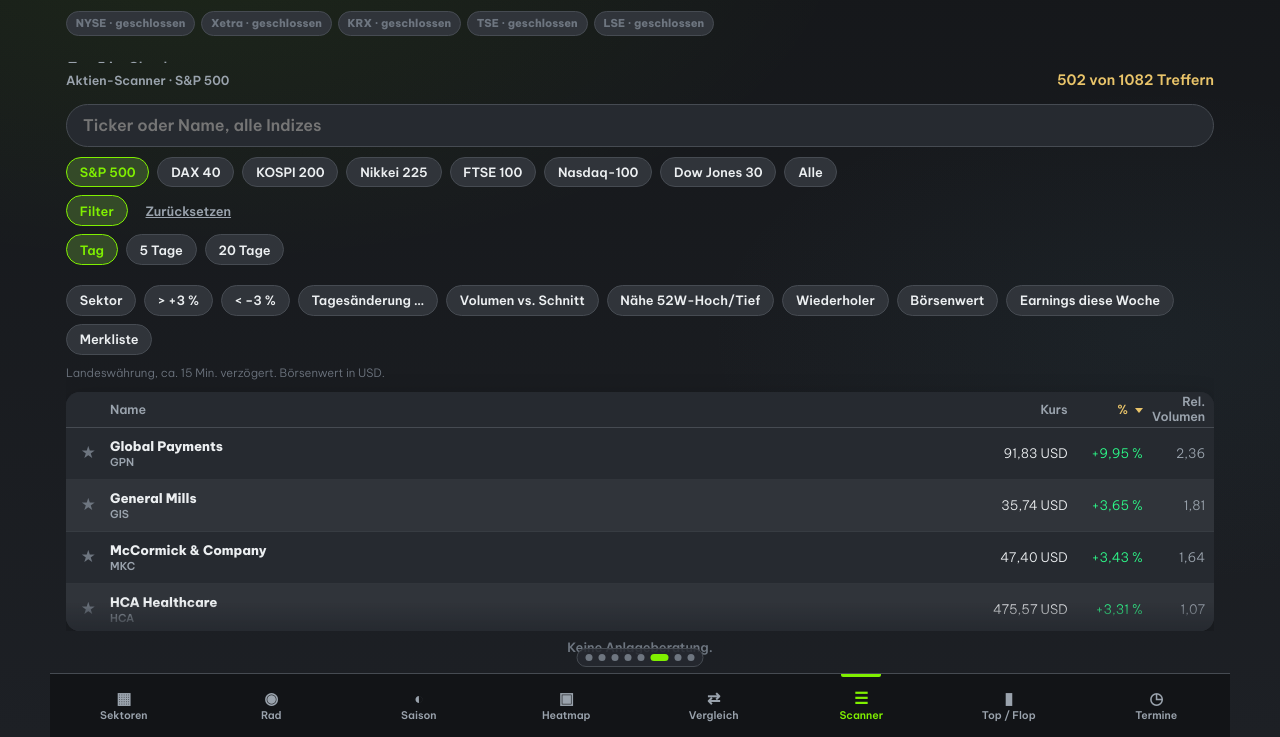
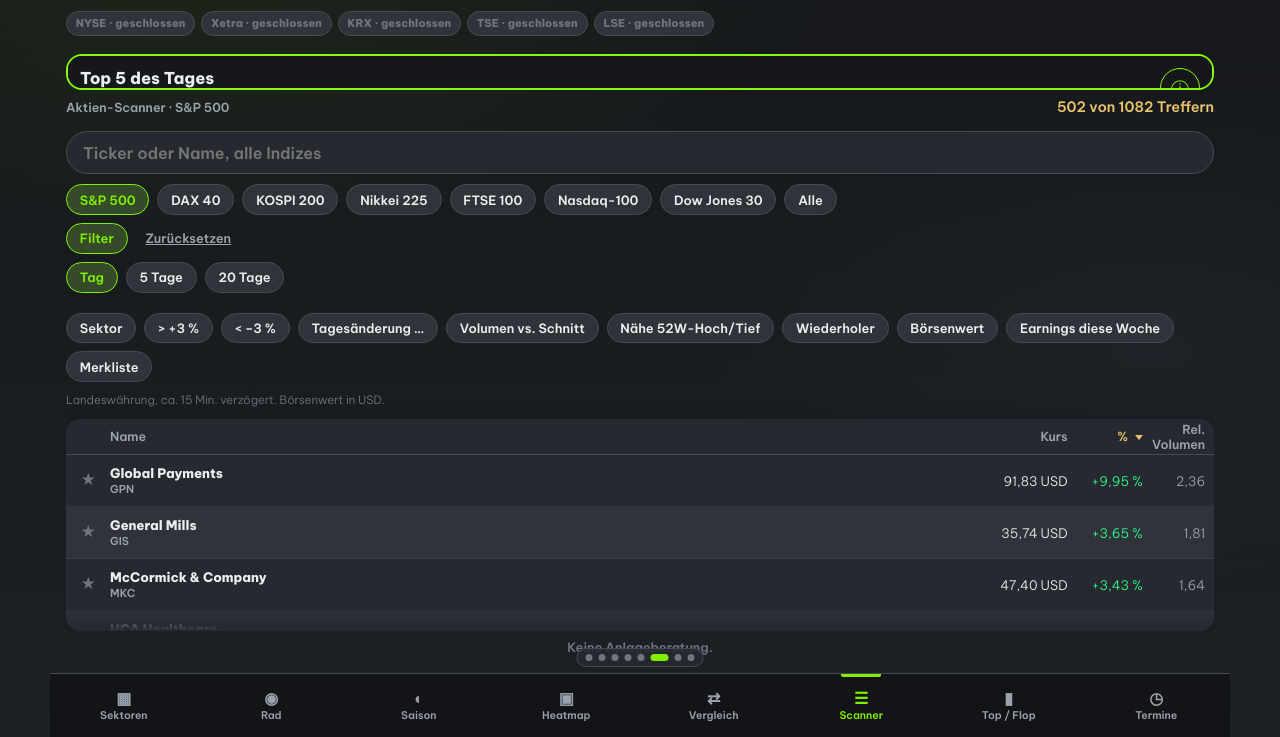
Before and after one commit to mts-analysis/Sektorscan, a plain HTML site: page scanner.html in a window 1280 px wide. Shown: the part 63-800 px from the top of the page. Drawn offline with Linux system fonts and the light colour scheme.

Commit message:
Clarify the Top 5 block with a framed box and plain badges.
The section now has a lime frame, a short explanation behind the
info button, spoken-language badges, and a dated close-of-session
line. The scanner still caps the block at 28vh so the list can scroll.

```diff
--- a/css/app.css
+++ b/css/app.css
@@ -789,9 +789,13 @@ a.chip { text-decoration: none; display: inline-block; }
   -webkit-overflow-scrolling: touch;
   margin-bottom: 8px;
 }
+.page.is-scanner .check-heading { margin-bottom: 8px; }
+.page.is-scanner .check-heading h2 { font-size: 1.02rem; }
 .page.is-scanner .check-card { padding: 6px 10px; }
 .page.is-scanner .check-px,
 .page.is-scanner .check-meta { display: none; }
+.page.is-scanner .check-flags { margin-top: 4px; }
+.page.is-scanner .check-legal { margin-top: 8px; }
 .page.is-scanner .main {
   display: flex;
   flex-direction: column;
@@ -1253,13 +1257,47 @@ table.sais tbody tr { cursor: pointer; }
   .rad-date { font-size: 3rem; }
 }
 
-.check-block { margin: 0 0 14px; }
+.check-block {
+  margin: 0 0 16px;
+  padding: 12px 12px 10px;
+  border: 2px solid #86FB02;
+  border-radius: 16px;
+  background: #15171a;
+}
 .check-block[hidden] { display: none; }
+.check-heading {
+  display: flex;
+  align-items: flex-start;
+  justify-content: space-between;
+  gap: 10px;
+  margin: 0 0 10px;
+}
+.check-heading h2 { margin: 0; font-size: 1.15rem; }
+.check-sub { margin: 2px 0 0; font-size: 0.86rem; color: var(--fg); }
+.check-stand { margin: 2px 0 0; font-size: 0.72rem; color: var(--muted); }
+.check-info-btn {
+  flex: 0 0 auto;
+  width: 40px;
+  height: 40px;
+  border-radius: 50%;
+  border: 1px solid #86FB02;
+  background: transparent;
+  color: #86FB02;
+  font-size: 1.1rem;
+  line-height: 1;
+  cursor: pointer;
+  padding: 0;
+}
+.check-info-btn[aria-expanded="true"] {
+  background: color-mix(in srgb, #86FB02 18%, #15171a);
+}
+.check-info { margin: 0 0 10px; }
+.check-info p { margin: 0; font-size: 0.8rem; line-height: 1.45; color: var(--sub); }
 .check-list { display: flex; flex-direction: column; gap: 8px; }
 .check-card {
   display: block;
   background: var(--card);
-  border-radius: var(--radius);
+  border-radius: 12px;
   padding: 10px 12px;
   text-decoration: none;
   color: inherit;
@@ -1268,17 +1306,39 @@ table.sais tbody tr { cursor: pointer; }
 .check-head .kicker { display: block; margin-top: 2px; }
 .check-pct { font-weight: 800; white-space: nowrap; }
 .check-px { margin: 2px 0 0; font-size: 0.8rem; color: var(--sub); }
-.check-flags { display: flex; flex-wrap: wrap; gap: 6px; margin: 8px 0 2px; }
+.check-flags { display: flex; flex-wrap: wrap; gap: 6px; margin: 8px 0 0; }
 .check-flag {
   font-size: 0.68rem;
   font-weight: 700;
   border-radius: 999px;
   padding: 0.18rem 0.55rem;
-  background: color-mix(in srgb, var(--gold) 18%, var(--card));
+  background: color-mix(in srgb, #86FB02 16%, var(--card));
   color: var(--fg);
-  border: 1px solid var(--line);
+  border: 1px solid color-mix(in srgb, #86FB02 40%, var(--line));
 }
+.check-flag.is-empty {
+  background: var(--chip);
+  color: var(--muted);
+  border-color: var(--line);
+  font-weight: 600;
+}
+.check-legal { margin: 10px 0 0; }
 .check-meta { margin: 4px 0 0; font-size: 0.75rem; color: var(--sub); }
+:root[data-theme="light"] .check-block {
+  border-color: var(--lime);
+  background: var(--card);
+}
+:root[data-theme="light"] .check-info-btn {
+  border-color: var(--lime);
+  color: var(--lime);
+}
+:root[data-theme="light"] .check-info-btn[aria-expanded="true"] {
+  background: color-mix(in srgb, var(--lime) 16%, var(--card));
+}
+:root[data-theme="light"] .check-flag {
+  background: color-mix(in srgb, var(--lime) 16%, var(--card));
+  border-color: color-mix(in srgb, var(--lime) 40%, var(--line));
+}
 
 .ext-mark {
   display: inline-block;
--- a/js/check.js
+++ b/js/check.js
@@ -3,38 +3,36 @@
   const el = document.getElementById("top5-check");
   if (!el || !window.MTS) return;
   const { escapeHtml, dePct, loadJSON, indexName, money } = window.MTS;
+  const WEEKDAYS = ["Sonntag", "Montag", "Dienstag", "Mittwoch", "Donnerstag", "Freitag", "Samstag"];
 
-  function deDate(iso) {
+  function deDay(iso) {
     const m = /^(\d{4})-(\d{2})-(\d{2})/.exec(iso || "");
-    return m ? `${m[3]}.${m[2]}.${m[1]}` : "";
+    return m ? `${m[3]}.${m[2]}.` : "";
   }
 
-  function insiderLine(info) {
-    if (!info || !info.source) return "Insider-Transaktionen: k. A.";
-    if (!(info.zukauf || info.abgabe)) {
-      return `Insider-Transaktionen: keine in ${info.window_days || 90} Tagen`;
-    }
-    const bits = [];
-    if (info.zukauf) bits.push(`Zukauf ${info.zukauf}`);
-    if (info.abgabe) bits.push(`Abgabe ${info.abgabe}`);
-    const when = info.last ? ` · zuletzt ${deDate(info.last)}` : "";
-    return `Insider-Transaktionen: ${bits.join(", ")}${when}`;
+  function standLine(iso) {
+    const m = /^(\d{4})-(\d{2})-(\d{2})/.exec(iso || "");
+    if (!m) return "";
+    const d = new Date(Date.UTC(+m[1], +m[2] - 1, +m[3]));
+    return `Stand: Schluss vom ${WEEKDAYS[d.getUTCDay()]} ${m[3]}.${m[2]}.`;
   }
 
-  function newsLine(items) {
-    const rows = (items || []).filter((n) => n && n.h && n.recent);
-    if (!rows.length) return "Meldungen: k. A.";
-    const first = rows[0];
-    const day = first.d ? ` · ${deDate(first.d)}` : "";
-    return `Meldung: ${first.h}${day}`;
-  }
-
-  function earnLine(earn) {
-    if (!earn || !earn.d) return "Nächster Termin (14 Tage): k. A.";
-    const extra = earn.kind === "estimate" || earn.kind === "unconfirmed"
-      ? (earn.kind === "unconfirmed" ? " · unbestätigt" : " · geschätzt")
-      : "";
-    return `Nächster Termin: ${deDate(earn.d)}${extra}`;
+  function badges(row) {
+    const out = [];
+    const earn = row.earnings;
+    if (earn && earn.d) {
+      const day = deDay(earn.d);
+      if (day) out.push(`📅 Zahlen am ${day}`);
+    }
+    const newsN = (row.news || []).filter((n) => n && n.h && n.recent).length;
+    if (newsN) out.push(`📰 ${newsN} News diese Woche`);
+    const info = row.insider;
+    if (info && info.source) {
+      if (info.zukauf) out.push("👤 Insider-Käufe");
+      if (info.abgabe) out.push("👤 Insider-Verkäufe");
+    }
+    if (!out.length) out.push("keine Angaben");
+    return out;
   }
 
   function render(doc) {
@@ -45,11 +43,13 @@
       return;
     }
     el.hidden = false;
-    const session = deDate(doc.session_date) || "";
+    const stand = standLine(doc.session_date);
     const cards = items.map((row) => {
       const name = escapeHtml(row.n || row.t);
       const ix = (row.ix || []).map((id) => indexName(id)).join(" · ");
-      const flags = (row.flags || []).map((f) => `<span class="check-flag">${escapeHtml(f)}</span>`).join("");
+      const flagHtml = badges(row)
+        .map((f) => `<span class="check-flag${f === "keine Angaben" ? " is-empty" : ""}">${escapeHtml(f)}</span>`)
+        .join("");
       const px = row.p == null ? "" : money(row.p, row.ccy);
       return `<a class="check-card" href="aktie.html?t=${encodeURIComponent(row.t)}">
         <div class="check-head">
@@ -60,19 +60,33 @@
           <span class="check-pct ${row.c >= 0 ? "is-up" : "is-down"}">${dePct(row.c)}</span>
         </div>
         ${px ? `<p class="check-px">${escapeHtml(px)}</p>` : ""}
-        ${flags ? `<div class="check-flags">${flags}</div>` : ""}
-        <p class="check-meta">${escapeHtml(newsLine(row.news))}</p>
-        <p class="check-meta">${escapeHtml(earnLine(row.earnings))}</p>
-        <p class="check-meta">${escapeHtml(insiderLine(row.insider))}</p>
+        <div class="check-flags">${flagHtml}</div>
       </a>`;
     }).join("");
     el.innerHTML = `
-      <div class="section-head">
-        <h2>Top 5 im Check</h2>
-        <p>Stärkste Tagesänderung über alle Indizes${session ? " · " + session : ""}</p>
+      <div class="check-heading">
+        <div>
+          <h2>Top 5 des Tages</h2>
+          <p class="check-sub">Die stärksten Aktien aus allen Indizes</p>
+          ${stand ? `<p class="check-stand">${escapeHtml(stand)}</p>` : ""}
+        </div>
+        <button type="button" class="check-info-btn" aria-expanded="false" aria-controls="check-info" aria-label="Erklärung zur Top 5">ⓘ</button>
+      </div>
+      <div class="check-info" id="check-info" hidden>
+        <p>Aus allen Indizes im Scanner die fünf Aktien mit dem größten Tagesplus. Zu jeder prüfe ich: Quartalszahlen in den nächsten 14 Tagen, auffällige News der letzten 7 Tage und Insider-Geschäfte der letzten 90 Tage.</p>
       </div>
       <div class="check-list">${cards}</div>
-      <p class="note">Keine Anlageberatung. Keine Prognose. Hinweise sind keine Bewertung.</p>`;
+      <p class="note check-legal">Keine Anlageberatung. Auffälligkeiten sind keine Prognose.</p>`;
+
+    const btn = el.querySelector(".check-info-btn");
+    const panel = el.querySelector(".check-info");
+    if (btn && panel) {
+      btn.addEventListener("click", () => {
+        const open = panel.hidden;
+        panel.hidden = !open;
+        btn.setAttribute("aria-expanded", open ? "true" : "false");
+      });
+    }
   }
 
   loadJSON("data/top5.json").then(render).catch(() => {
--- a/sw.js
+++ b/sw.js
@@ -1,5 +1,5 @@
 /* HTML, CSS and JS are cache-first. Quote and history JSON stay network-only. */
-const SHELL = "mts-shell-7";
+const SHELL = "mts-shell-8";
 
 self.addEventListener("install", () => {
   self.skipWaiting();
```
